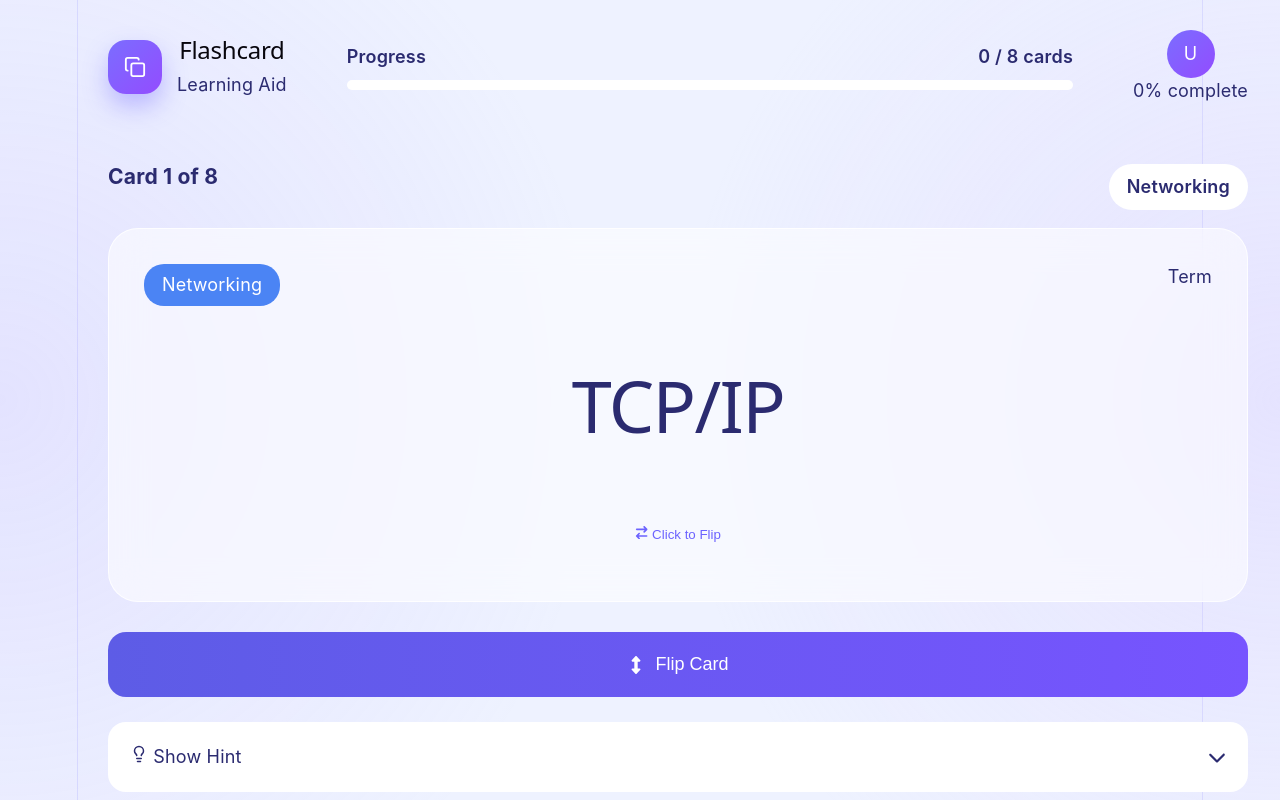
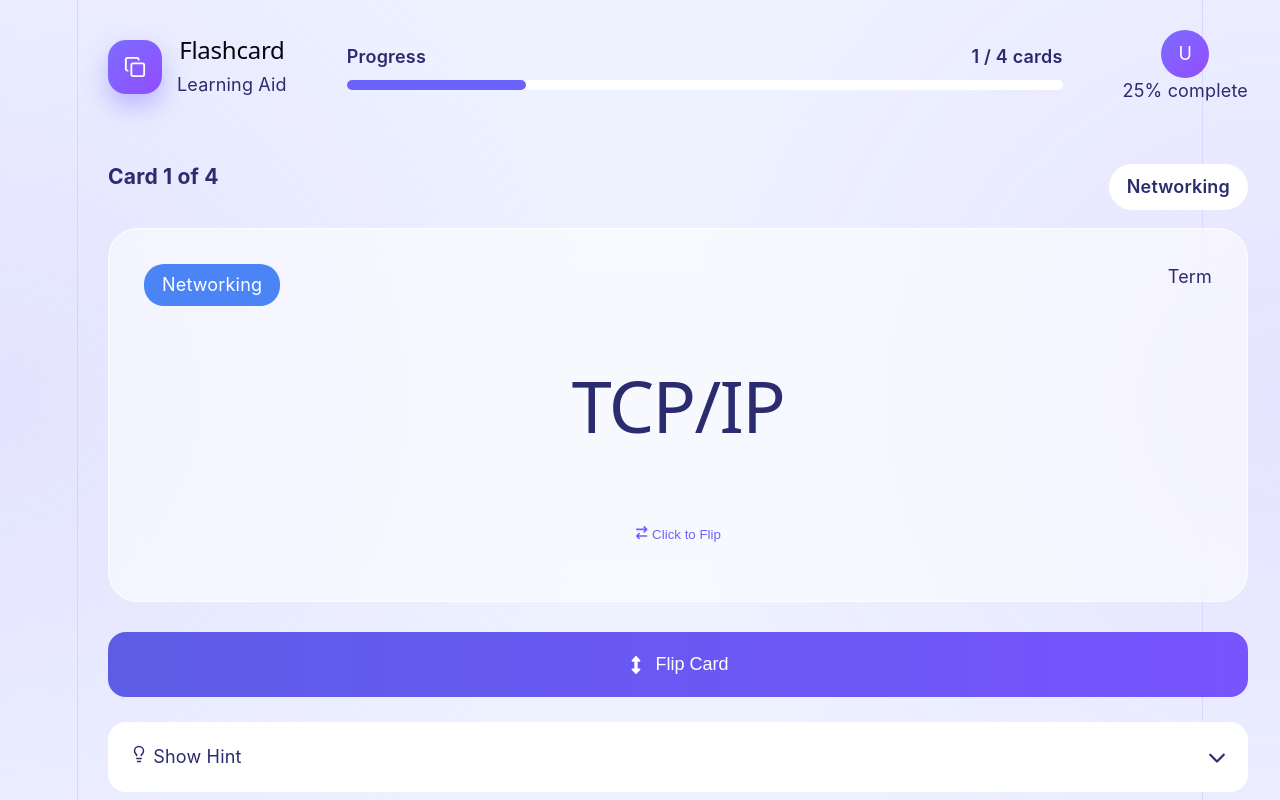
Before and after one commit to sk-abhishek/flashcard-aid, a React (Vite) app: page / in a window 1280 px wide. Shown: the top 800 px of the page. Built offline with nearby package versions, Linux system fonts and the light colour scheme.

Commit message:
implemented dynamic flashcard data and progress tracking

```diff
--- a/src/App.jsx
+++ b/src/App.jsx
@@ -21,10 +21,17 @@ function App() {
       <div className="background"></div>
 
       <div className="container">
-        <Header />
+        <Header
+          currentCard={currentCard}
+          totalCards={flashcards.length}
+        />
 
         <main>
-          <CardHeader />
+          <CardHeader
+            currentCard={currentCard}
+            totalCards={flashcards.length}
+            flashcard={flashcards[currentCard]}
+          />
           <Flashcard
           flipped={flipped}
           flashcard={flashcards[currentCard]}
--- a/src/components/CardHeader.jsx
+++ b/src/components/CardHeader.jsx
@@ -1,10 +1,10 @@
-function CardHeader() {
+function CardHeader({ currentCard, totalCards, flashcard}) {
     return (
       <div className="card-header">
-        <h3>Card 1 of 8</h3>
+        <h3>Card {currentCard + 1} of {totalCards}</h3>
 
         <span className="category-pill">
-          Networking
+          {flashcard.category}
         </span>
       </div>
     );
--- a/src/components/Header.jsx
+++ b/src/components/Header.jsx
@@ -1,6 +1,8 @@
 import { LuCopy } from "react-icons/lu";
 
-function Header() {
+function Header({ currentCard, totalCards}) {
+  const progress = Math.round(((currentCard + 1) / totalCards) * 100);
+
   return (
     <header className="header">
 
@@ -23,13 +25,19 @@ function Header() {
 
           <span>Progress</span>
 
-          <span>0 / 8 cards</span>
+          <span>
+            {currentCard + 1} / {totalCards} cards
+          </span>
 
         </div>
 
         <div className="progress-bar">
 
-          <div className="progress-fill"></div>
+          <div
+
+          className="progress-fill"
+          style={{ width: `${progress}%` }}
+          ></div>
 
         </div>
 
@@ -41,7 +49,7 @@ function Header() {
           U
         </div>
 
-        <p>0% complete</p>
+        <p>{progress}% complete</p>
 
       </div>
 
```
